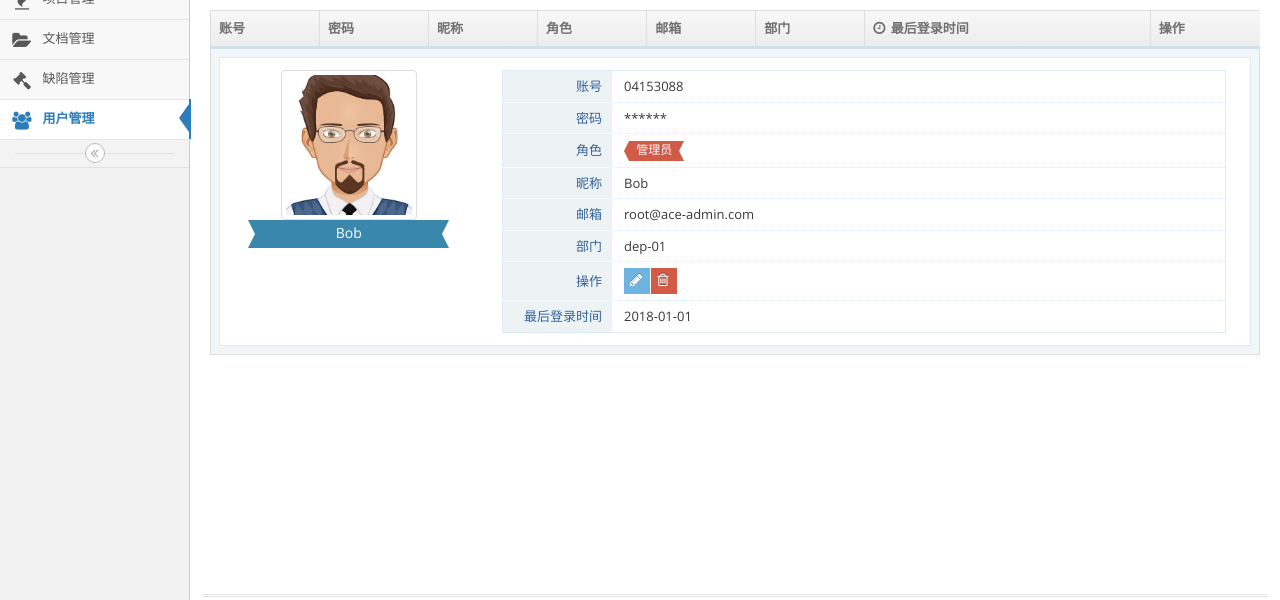
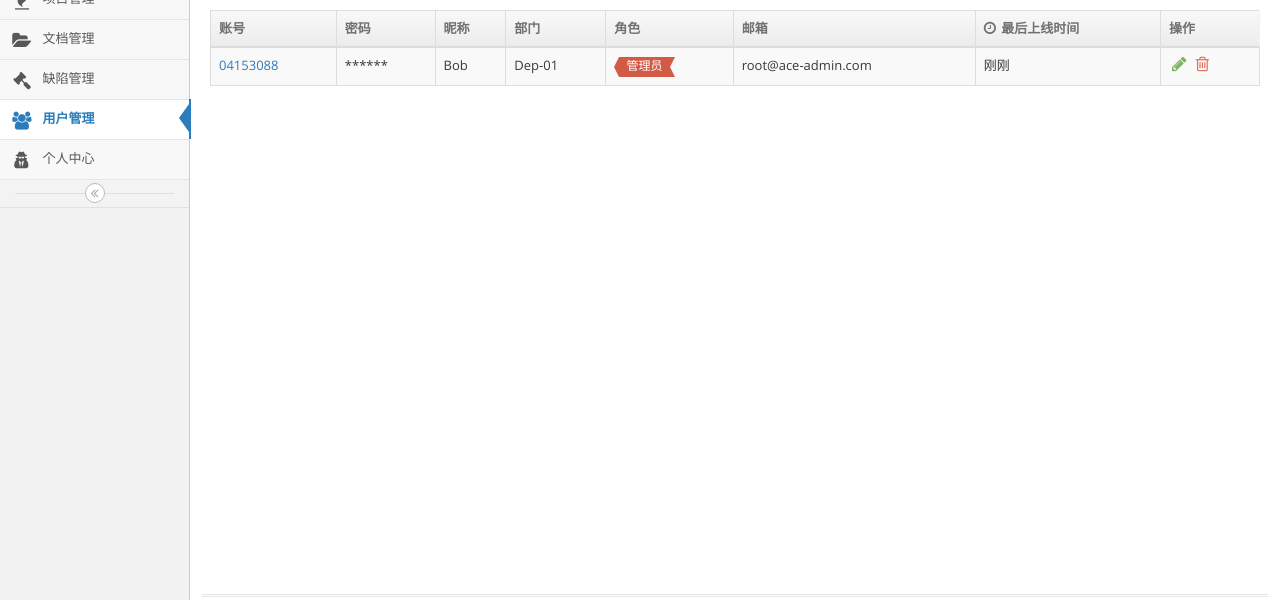
Before and after one commit to hylerrix-university/bug-system, a plain HTML site: page src/users.html in a window 1280 px wide. Shown: the part 146-746 px from the top of the page. Drawn offline with Linux system fonts and the light colour scheme.

Commit message:
:hammer: forging users basic UI

```diff
--- a/src/users.html
+++ b/src/users.html
@@ -5,7 +5,7 @@
 		<meta charset="utf-8" />
 		<title>用户管理 - 缺陷管理系统</title>
 
-		<meta name="description" content="overview &amp; stats" />
+		<meta name="description" content="Static &amp; Dynamic Tables" />
 		<meta name="viewport" content="width=device-width, initial-scale=1.0, maximum-scale=1.0" />
 
 		<!-- bootstrap & fontawesome -->
@@ -44,7 +44,7 @@
 	</head>
 
 	<body class="no-skin">
-		<div id="navbar" class="navbar navbar-default          ace-save-state">
+		<div id="navbar" class="navbar navbar-default ace-save-state">
 			<div class="navbar-container ace-save-state" id="navbar-container">
 				<button type="button" class="navbar-toggle menu-toggler pull-left" id="menu-toggler" data-target="#sidebar">
 					<span class="sr-only">Toggle sidebar</span>
@@ -157,15 +157,8 @@
 
 							<ul class="user-menu dropdown-menu-right dropdown-menu dropdown-yellow dropdown-caret dropdown-close">
 								<li>
-									<a href="#">
-										<i class="ace-icon fa fa-cog"></i>
-										我的设置
-									</a>
-								</li>
-
-								<li>
 									<a href="profile.html">
-										<i class="ace-icon fa fa-user"></i>
+										<i class="ace-icon fa fa-user-secret"></i>
 										个人中心
 									</a>
 								</li>
@@ -197,10 +190,6 @@
 
 				<div class="sidebar-shortcuts" id="sidebar-shortcuts">
 					<div class="sidebar-shortcuts-large" id="sidebar-shortcuts-large">
-						<button class="btn btn-success" onclick="window.location.href = 'users.html'">
-							<i class="ace-icon fa fa-users"></i>
-						</button>
-
 						<button class="btn btn-info" onclick="window.location.href = 'projects.html'">
 							<i class="ace-icon fa fa-fire"></i>
 						</button>
@@ -211,6 +200,10 @@
 
 						<button class="btn btn-danger" onclick="window.location.href = 'bugs.html'">
 							<i class="ace-icon fa fa-gavel"></i>
+						</button>
+
+						<button class="btn btn-success" onclick="window.location.href = 'users.html'">
+							<i class="ace-icon fa fa-users"></i>
 						</button>
 					</div>
 
@@ -270,6 +263,15 @@
 
 						<b class="arrow"></b>
 					</li>
+
+					<li class="">
+						<a href="profile.html">
+							<i class="menu-icon fa fa-user-secret"></i>
+							<span class="menu-text"> 个人中心 </span>
+						</a>
+
+						<b class="arrow"></b>
+					</li>
 				</ul><!-- /.nav-list -->
 
 				<div class="sidebar-toggle sidebar-collapse" id="sidebar-collapse">
@@ -285,18 +287,18 @@
 								<i class="ace-icon fa fa-home home-icon"></i>
 								<a href="#">首页</a>
 							</li>
+
 							<li class="active">用户管理</li>
 						</ul><!-- /.breadcrumb -->
 					</div>
 
 					<div class="page-content">
-
 						<div class="page-header">
 							<h1>
 								用户管理
 								<small>
 									<i class="ace-icon fa fa-angle-double-right"></i>
-									概览 &amp; 状态
+									概览 & 状态
 								</small>
 							</h1>
 						</div><!-- /.page-header -->
@@ -305,126 +307,61 @@
 							<div class="col-xs-12">
 								<!-- PAGE CONTENT BEGINS -->
 
-								<table id="simple-table" class="table  table-bordered table-hover">
+								<div class="row">
+									<div class="col-xs-12">
+
+										<!-- div.table-responsive -->
+
+										<!-- div.dataTables_borderWrap -->
+										<div>
+											<table id="dynamic-table" class="table table-striped table-bordered table-hover">
 												<thead>
 													<tr>
 														<th>账号</th>
 														<th>密码</th>
-                                            <th>昵称</th>
+														<th class="hidden-480">昵称</th>
+														<th>部门</th>
 														<th>角色</th>
 														<th>邮箱</th>
-                                            <th>部门</th>
-                                            <th>
+														<th class="hidden-480">
 															<i class="ace-icon fa fa-clock-o bigger-110 hidden-480"></i>
-                                                最后登录时间
+															最后上线时间
 														</th>
-                                            <th class="hidden-480">操作</th>
+														<th>操作</th>
 													</tr>
 												</thead>
 
 												<tbody>
-                                        <tr class="detail-row open">
-                                            <td colspan="9">
-                                                <div class="table-detail">
-                                                    <div class="row">
-                                                        <div class="col-xs-12 col-sm-3">
-                                                            <div class="text-center">
-                                                                <img height="150" class="thumbnail inline no-margin-bottom" alt="Domain Owner's Avatar" src="assets/images/avatars/profile-pic.jpg" />
-                                                                <br />
-                                                                <div class="width-80 label label-info label-xlg arrowed-in arrowed-in-right">
-                                                                    <div class="inline position-relative">
-                                                                        <a class="user-title-label" href="#">
-                                                                            <span class="white">Bob</span>
+													<tr>
+														<td>
+															<a href="#">04153088</a>
+														</td>
+														<td>******</td>
+														<td class="hidden-480">Bob</td>
+														<td>Dep-01</td>
+
+														<td class="hidden-480">
+															<span class="label label-danger arrowed arrowed-in-right">管理员</span>
+														</td>
+														<td>root@ace-admin.com</td>
+														<td>刚刚</td>
+														<td>
+															<div class="action-buttons">
+																<a class="green" href="#">
+																	<i class="ace-icon fa fa-pencil bigger-130"></i>
 																</a>
-                                                                    </div>
-                                                                </div>
-                                                            </div>
-                                                        </div>
 
-                                                        <div class="col-xs-12 col-sm-9">
-                                                            <div class="space visible-xs"></div>
-
-                                                            <div class="profile-user-info profile-user-info-striped">
-                                                                <div class="profile-info-row">
-                                                                    <div class="profile-info-name"> 账号 </div>
-
-                                                                    <div class="profile-info-value">
-                                                                        <span>04153088</span>
-                                                                    </div>
-                                                                </div>
-
-                                                                <div class="profile-info-row">
-                                                                    <div class="profile-info-name"> 密码 </div>
-
-                                                                    <div class="profile-info-value">
-                                                                        <span>******</span>
-                                                                    </div>
-                                                                </div>
-
-                                                                <div class="profile-info-row">
-                                                                    <div class="profile-info-name"> 角色 </div>
-
-                                                                    <div class="profile-info-value">
-                                                                        <span class="label label-danger arrowed arrowed-in-right">管理员</span>
-                                                                    </div>
-                                                                </div>
-
-                                                                <div class="profile-info-row">
-                                                                    <div class="profile-info-name"> 昵称 </div>
-
-                                                                    <div class="profile-info-value">
-                                                                        <span>Bob</span>
-                                                                    </div>
-                                                                </div>
-
-                                                                <div class="profile-info-row">
-                                                                    <div class="profile-info-name"> 邮箱 </div>
-
-                                                                    <div class="profile-info-value">
-                                                                        <span>root@ace-admin.com</span>
-                                                                    </div>
-                                                                </div>
-
-                                                                <div class="profile-info-row">
-                                                                    <div class="profile-info-name"> 部门 </div>
-
-                                                                    <div class="profile-info-value">
-                                                                        <span>dep-01</span>
-                                                                    </div>
-                                                                </div>
-
-                                                                <div class="profile-info-row">
-                                                                    <div class="profile-info-name"> 操作 </div>
-
-                                                                    <div class="profile-info-value">
-                                                                        <div class="hidden-sm hidden-xs btn-group">
-                                                                            <button class="btn btn-xs btn-info">
-                                                                                <i class="ace-icon fa fa-pencil bigger-120"></i>
-                                                                            </button>
-
-                                                                            <button class="btn btn-xs btn-danger">
-                                                                                <i class="ace-icon fa fa-trash-o bigger-120"></i>
-                                                                            </button>
-                                                                        </div>
-                                                                    </div>
-                                                                </div>
-
-                                                                <div class="profile-info-row">
-                                                                    <div class="profile-info-name"> 最后登录时间 </div>
-
-                                                                    <div class="profile-info-value">
-                                                                        <span>2018-01-01</span>
-                                                                    </div>
-                                                                </div>
-                                                            </div>
-                                                        </div>
-
-                                                    </div>
+																<a class="red" href="#">
+																	<i class="ace-icon fa fa-trash-o bigger-130"></i>
+																</a>
 															</div>
 														</td>
 													</tr>
 												</tbody>
 											</table>
+										</div>
+									</div>
+								</div>
 
 								<!-- PAGE CONTENT ENDS -->
 							</div><!-- /.col -->
@@ -486,5 +423,239 @@
 		<script src="assets/js/ace.min.js"></script>
 
 		<!-- inline scripts related to this page -->
+		<script type="text/javascript">
+			jQuery(function($) {
+				//initiate dataTables plugin
+				var myTable =
+				$('#dynamic-table')
+				//.wrap("<div class='dataTables_borderWrap' />")   //if you are applying horizontal scrolling (sScrollX)
+				.DataTable( {
+					bAutoWidth: false,
+					"aoColumns": [
+					  { "bSortable": false },
+					  null, null,null, null, null,
+					  { "bSortable": false }
+					],
+					"aaSorting": [],
+
+
+					//"bProcessing": true,
+			        //"bServerSide": true,
+			        //"sAjaxSource": "http://127.0.0.1/table.php"	,
+
+					//,
+					//"sScrollY": "200px",
+					//"bPaginate": false,
+
+					//"sScrollX": "100%",
+					//"sScrollXInner": "120%",
+					//"bScrollCollapse": true,
+					//Note: if you are applying horizontal scrolling (sScrollX) on a ".table-bordered"
+					//you may want to wrap the table inside a "div.dataTables_borderWrap" element
+
+					//"iDisplayLength": 50
+
+
+					select: {
+						style: 'multi'
+					}
+			    } );
+
+
+
+				$.fn.dataTable.Buttons.defaults.dom.container.className = 'dt-buttons btn-overlap btn-group btn-overlap';
+
+				new $.fn.dataTable.Buttons( myTable, {
+					buttons: [
+					  {
+						"extend": "colvis",
+						"text": "<i class='fa fa-search bigger-110 blue'></i> <span class='hidden'>Show/hide columns</span>",
+						"className": "btn btn-white btn-primary btn-bold",
+						columns: ':not(:first):not(:last)'
+					  },
+					  {
+						"extend": "copy",
+						"text": "<i class='fa fa-copy bigger-110 pink'></i> <span class='hidden'>Copy to clipboard</span>",
+						"className": "btn btn-white btn-primary btn-bold"
+					  },
+					  {
+						"extend": "csv",
+						"text": "<i class='fa fa-database bigger-110 orange'></i> <span class='hidden'>Export to CSV</span>",
+						"className": "btn btn-white btn-primary btn-bold"
+					  },
+					  {
+						"extend": "excel",
+						"text": "<i class='fa fa-file-excel-o bigger-110 green'></i> <span class='hidden'>Export to Excel</span>",
+						"className": "btn btn-white btn-primary btn-bold"
+					  },
+					  {
+						"extend": "pdf",
+						"text": "<i class='fa fa-file-pdf-o bigger-110 red'></i> <span class='hidden'>Export to PDF</span>",
+						"className": "btn btn-white btn-primary btn-bold"
+					  },
+					  {
+						"extend": "print",
+						"text": "<i class='fa fa-print bigger-110 grey'></i> <span class='hidden'>Print</span>",
+						"className": "btn btn-white btn-primary btn-bold",
+						autoPrint: false,
+						message: 'This print was produced using the Print button for DataTables'
+					  }
+					]
+				} );
+				myTable.buttons().container().appendTo( $('.tableTools-container') );
+
+				//style the message box
+				var defaultCopyAction = myTable.button(1).action();
+				myTable.button(1).action(function (e, dt, button, config) {
+					defaultCopyAction(e, dt, button, config);
+					$('.dt-button-info').addClass('gritter-item-wrapper gritter-info gritter-center white');
+				});
+
+
+				var defaultColvisAction = myTable.button(0).action();
+				myTable.button(0).action(function (e, dt, button, config) {
+
+					defaultColvisAction(e, dt, button, config);
+
+
+					if($('.dt-button-collection > .dropdown-menu').length == 0) {
+						$('.dt-button-collection')
+						.wrapInner('<ul class="dropdown-menu dropdown-light dropdown-caret dropdown-caret" />')
+						.find('a').attr('href', '#').wrap("<li />")
+					}
+					$('.dt-button-collection').appendTo('.tableTools-container .dt-buttons')
+				});
+
+				////
+
+				setTimeout(function() {
+					$($('.tableTools-container')).find('a.dt-button').each(function() {
+						var div = $(this).find(' > div').first();
+						if(div.length == 1) div.tooltip({container: 'body', title: div.parent().text()});
+						else $(this).tooltip({container: 'body', title: $(this).text()});
+					});
+				}, 500);
+
+
+
+
+
+				myTable.on( 'select', function ( e, dt, type, index ) {
+					if ( type === 'row' ) {
+						$( myTable.row( index ).node() ).find('input:checkbox').prop('checked', true);
+					}
+				} );
+				myTable.on( 'deselect', function ( e, dt, type, index ) {
+					if ( type === 'row' ) {
+						$( myTable.row( index ).node() ).find('input:checkbox').prop('checked', false);
+					}
+				} );
+
+
+
+
+				/////////////////////////////////
+				//table checkboxes
+				$('th input[type=checkbox], td input[type=checkbox]').prop('checked', false);
+
+				//select/deselect all rows according to table header checkbox
+				$('#dynamic-table > thead > tr > th input[type=checkbox], #dynamic-table_wrapper input[type=checkbox]').eq(0).on('click', function(){
+					var th_checked = this.checked;//checkbox inside "TH" table header
+
+					$('#dynamic-table').find('tbody > tr').each(function(){
+						var row = this;
+						if(th_checked) myTable.row(row).select();
+						else  myTable.row(row).deselect();
+					});
+				});
+
+				//select/deselect a row when the checkbox is checked/unchecked
+				$('#dynamic-table').on('click', 'td input[type=checkbox]' , function(){
+					var row = $(this).closest('tr').get(0);
+					if(this.checked) myTable.row(row).deselect();
+					else myTable.row(row).select();
+				});
+
+
+
+				$(document).on('click', '#dynamic-table .dropdown-toggle', function(e) {
+					e.stopImmediatePropagation();
+					e.stopPropagation();
+					e.preventDefault();
+				});
+
+
+
+				//And for the first simple table, which doesn't have TableTools or dataTables
+				//select/deselect all rows according to table header checkbox
+				var active_class = 'active';
+				$('#simple-table > thead > tr > th input[type=checkbox]').eq(0).on('click', function(){
+					var th_checked = this.checked;//checkbox inside "TH" table header
+
+					$(this).closest('table').find('tbody > tr').each(function(){
+						var row = this;
+						if(th_checked) $(row).addClass(active_class).find('input[type=checkbox]').eq(0).prop('checked', true);
+						else $(row).removeClass(active_class).find('input[type=checkbox]').eq(0).prop('checked', false);
+					});
+				});
+
+				//select/deselect a row when the checkbox is checked/unchecked
+				$('#simple-table').on('click', 'td input[type=checkbox]' , function(){
+					var $row = $(this).closest('tr');
+					if($row.is('.detail-row ')) return;
+					if(this.checked) $row.addClass(active_class);
+					else $row.removeClass(active_class);
+				});
+
+
+
+				/********************************/
+				//add tooltip for small view action buttons in dropdown menu
+				$('[data-rel="tooltip"]').tooltip({placement: tooltip_placement});
+
+				//tooltip placement on right or left
+				function tooltip_placement(context, source) {
+					var $source = $(source);
+					var $parent = $source.closest('table')
+					var off1 = $parent.offset();
+					var w1 = $parent.width();
+
+					var off2 = $source.offset();
+					//var w2 = $source.width();
+
+					if( parseInt(off2.left) < parseInt(off1.left) + parseInt(w1 / 2) ) return 'right';
+					return 'left';
+				}
+
+
+
+
+				/***************/
+				$('.show-details-btn').on('click', function(e) {
+					e.preventDefault();
+					$(this).closest('tr').next().toggleClass('open');
+					$(this).find(ace.vars['.icon']).toggleClass('fa-angle-double-down').toggleClass('fa-angle-double-up');
+				});
+				/***************/
+
+
+
+
+
+				/**
+				//add horizontal scrollbars to a simple table
+				$('#simple-table').css({'width':'2000px', 'max-width': 'none'}).wrap('<div style="width: 1000px;" />').parent().ace_scroll(
+				  {
+					horizontal: true,
+					styleClass: 'scroll-top scroll-dark scroll-visible',//show the scrollbars on top(default is bottom)
+					size: 2000,
+					mouseWheelLock: true
+				  }
+				).css('padding-top', '12px');
+				*/
+
+
+			})
+		</script>
 	</body>
 </html>
```
Lines whose indentation alone changed are shown as unchanged.
